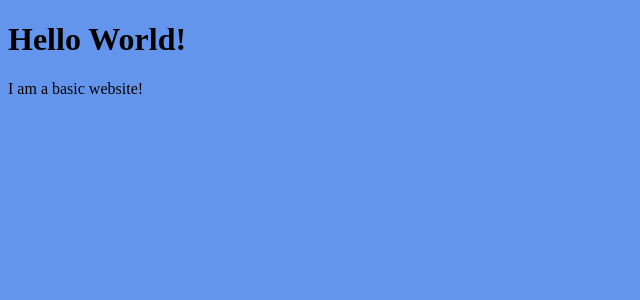
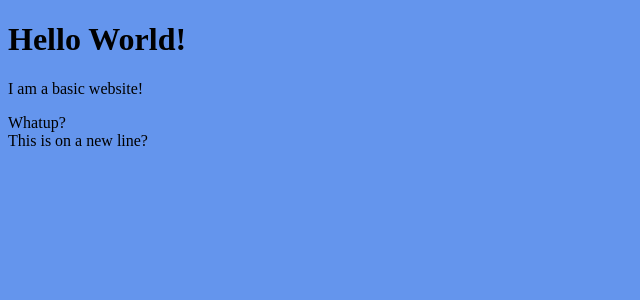
Before and after one commit to JBiscaro/exalted-webapp, a Django app: page / in a window 1280 px wide. Shown: the part 116-416 px from the top of the page, without its empty margins (0-640 px from the left). Run offline with Django 3.2, Linux system fonts and the light colour scheme.

Commit message:
added line break functionality to basic dynamic variable

```diff
--- a/calculator/templates/index.html
+++ b/calculator/templates/index.html
@@ -3,4 +3,5 @@
 {% block content %}
   <h1>Hello World!</h1>
   <p>I am a basic website!</p>
+  <p>{{ number|linebreaks }}</p>
 {% endblock %}
--- a/calculator/views.py
+++ b/calculator/views.py
@@ -4,10 +4,10 @@ from django.shortcuts import render
 # Create your views here.
 def index(request):
     # use something like commented code to put variables on webpage
-    # number = 6
+    number = 'Whatup?\nThis is on a new line?'
 
-    # return render(request, 'index.html', {'number': number})
-    return render(request, 'index.html')
+    return render(request, 'index.html', {'number': number})
+    # return render(request, 'index.html')
 
 #   <p>{{ number }}</p>
 # add something like the preceding code in appropriate html file
```
